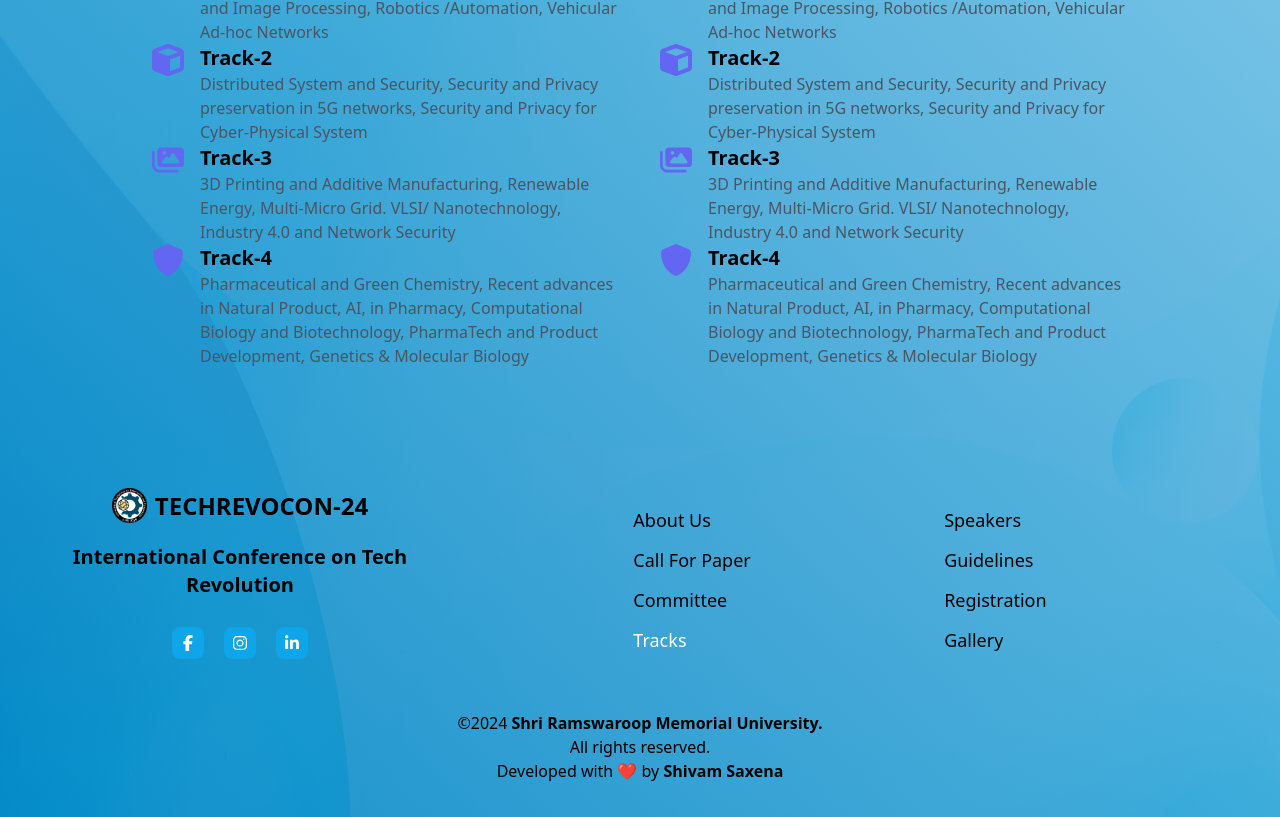
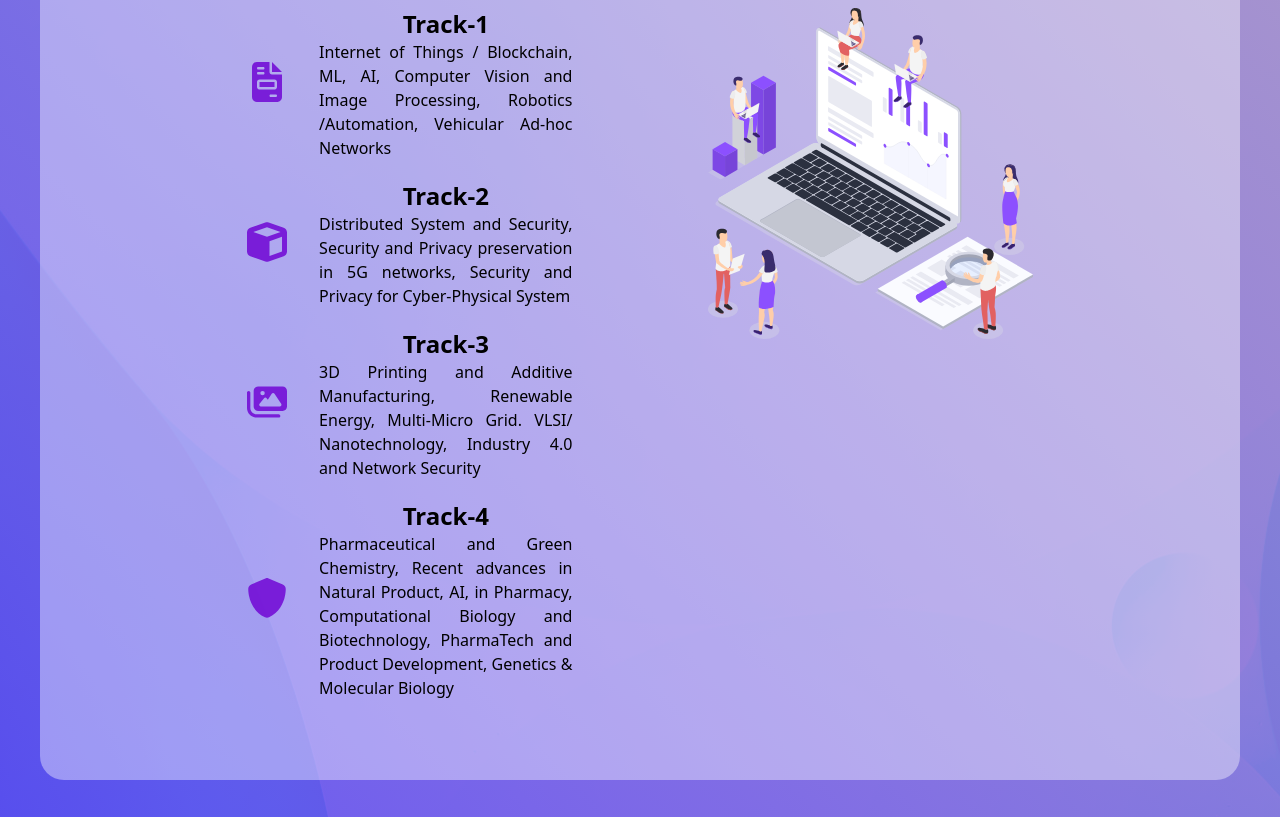
Before and after one commit to shiv-am-saxena/TechRevoCon, a Next.js app: page /tracks in a window 1280 px wide. Shown: the part 420-1237 px from the top of the page. Built offline with nearby package versions, Linux system fonts and the light colour scheme.

Commit message:
Home About Tracks Guidelines page completed

```diff
--- a/src/app/globals.css
+++ b/src/app/globals.css
@@ -3,5 +3,5 @@
 @tailwind utilities;
 
 body{
-    background:linear-gradient(45deg, #0485c8e6 0%, #80c7ece6 100%),  url('../../public/hero-bg.jpg') center center;
+    background:linear-gradient(45deg, #563afae6 0%, #ae95c6e6 100%),  url('../../public/hero-bg.jpg') center center;
 }
--- a/src/app/guidelines/page.tsx
+++ b/src/app/guidelines/page.tsx
@@ -1,7 +1,14 @@
 export default function page() {
 	return (
-		<div className="h-screen w-full">
-			Guidelines Page
+		<div className="h-full flex flex-col gap-10 w-full p-10 items-center justify-center">
+			<div className="w-full flex flex-col items-center justify-center text-white">
+				<h1 className="text-center w-full text-6xl font-semibold">Guidelines</h1>
+				<br />
+				<p className="text-center lg:w-1/2 w-full px-5">Guiding you towards excellence with clarity, integrity, and respect our principles for a successful and supportive community.</p>
+			</div>
+			<div className="flex flex-col lg:flex-row items-start justify-evenly px-28 py-20 gap-10 rounded-3xl bg-white/40">
+
+			</div>
 		</div>
 	);
 }
--- a/src/app/tracks/page.tsx
+++ b/src/app/tracks/page.tsx
@@ -1,7 +1,7 @@
 import Track from "@/components/Track";
 import { faFileInvoice, faCube, faImages, faShield } from "@fortawesome/free-solid-svg-icons";
 import Image from "next/image";
-
+import TrackBg from '@/../public/tracks.svg';
 const tracks = [
 	{
 		icon: faFileInvoice,
@@ -27,25 +27,23 @@ const tracks = [
 ];
 export default function page() {
 	return (
-		<div className="h-full flex flex-col gap-10 w-full p-10">
-			<div className="w-full flex flex-col items-center justify-center">
+		<div className="h-full flex flex-col gap-10 w-full p-10 items-center justify-center">
+			<div className="w-full flex flex-col items-center justify-center text-white">
 				<h1 className="text-center w-full text-6xl font-semibold">Tracks</h1>
 				<br />
-				<p>
+				<p className="text-center md:w-1/2 w-full px-10">
 					We continue in the Four-track format with keynote speakers being selected from both the community, and prominent researchers of related fields and influential managers in
 					companies.
 				</p>
 			</div>
-			<div className="flex flex-col lg:flex-row px-28 py-10 gap-10 ">
-				<div className="lg:w-1/2 w-full ">
+			<div className="flex flex-col lg:flex-row items-start justify-evenly lg:px-28 text-center px-10 py-20 gap-10 rounded-3xl bg-white/40">
+				<div className="lg:w-1/3 w-full gap-5 flex flex-col items-center order-2 lg:order-1">
 					{tracks.map((e, index) => {
 						return <Track icon={e.icon} key={index} title={e.title} content={e.content} />;
 					})}
 				</div>
-				<div className="lg:w-1/2 w-full ">
-					{tracks.map((e, index) => {
-						return <Track icon={e.icon} key={index} title={e.title} content={e.content} />;
-					})}
+				<div className="lg:w-1/3 w-full order-1 lg:order-2 ">
+					<Image src={TrackBg} alt="" height={500} width={500} />
 				</div>
 
 			</div>
--- a/src/components/Footer.tsx
+++ b/src/components/Footer.tsx
@@ -9,7 +9,7 @@ import { usePathname } from "next/navigation";
 export default function Footer() {
 	const pathname = usePathname();
 	return (
-		<div className="w-full p-10 flex flex-wrap md:flex-row">
+		<div className="w-full text-white p-10 flex flex-wrap md:flex-row">
 			<div className="w-full lg:w-1/3 flex-shrink-0 text-center flex flex-col gap-5 order-1">
 				<div className="flex-shrink-0 w-full flex flex-row flex-nowrap items-center justify-center gap-2 uppercase font-bold">
 					<Image src={logo} height={35} width={35} alt="Tech Revolution Conference" layout="fixed" />
@@ -18,32 +18,32 @@ export default function Footer() {
 				<p className="text-xl font-semibold">International Conference on Tech Revolution </p>
 				<div className="flex flex-row-reverse items-center justify-center gap-5 p-2">
 					<a href="https://www.linkedin.com" aria-label="LinkedIn" target="_blank">
-						<FontAwesomeIcon icon={faLinkedinIn} className="h-4 w-4 text-white duration-500 bg-sky-500 p-2 hover:text-slate-700 rounded-lg"/>
+						<FontAwesomeIcon icon={faLinkedinIn} className="h-4 w-4 text-white duration-500 bg-[#740fd6e6] p-2 hover:bg-transparent hover:border-white border border-[#740fd6e6] rounded-lg"/>
 					</a>
 					<a href="https://www.instagram.com" aria-label="Instagram" target="_blank">
-						<FontAwesomeIcon icon={faInstagram} className="h-4 w-4 text-white duration-500 bg-sky-500 p-2 hover:text-slate-700 rounded-lg"/>
+						<FontAwesomeIcon icon={faInstagram} className="h-4 w-4 text-white duration-500 bg-[#740fd6e6] p-2 hover:bg-transparent hover:border-white border border-[#740fd6e6] rounded-lg"/>
 					</a>
 					<a href="https://www.facebook.com" aria-label="LinkedIn" target="_blank">
-						<FontAwesomeIcon icon={faFacebookF} className="h-4 w-4 text-white duration-500 bg-sky-500 p-2 hover:text-slate-700 rounded-lg"/>
+						<FontAwesomeIcon icon={faFacebookF} className="h-4 w-4 text-white duration-500 bg-[#740fd6e6] p-2 hover:bg-transparent hover:border-white border border-[#740fd6e6] rounded-lg"/>
 					</a>
 				</div>
 			</div>
 			<div className="w-full lg:w-2/3 text-lg flex flex-row flex-wrap flex-shrink-0 order-2 items-center justify-evenly">
 				<div className="flex flex-col gap-3">
-					<Link href="/about" className={`flex-shrink-0 font-medium capitalize ${pathname == '/about' ? 'text-white' : 'text-black'} hover:text-white duration-500`}>About Us</Link>
-					<Link href="/call-for-paper" className={`flex-shrink-0 font-medium capitalize ${pathname == '/call-for-paper' ? 'text-white' : 'text-black'} hover:text-white duration-500`}>Call For Paper</Link>
-					<Link href="/committee" className={`flex-shrink-0 font-medium capitalize ${pathname == '/committee' ? 'text-white' : 'text-black'} hover:text-white duration-500`}>Committee</Link>
-					<Link href="/tracks" className={`flex-shrink-0 font-medium capitalize ${pathname == '/tracks' ? 'text-white' : 'text-black'} hover:text-white duration-500`}>Tracks</Link>
+					<Link href="/about" className={`flex-shrink-0 font-medium capitalize ${pathname == '/about' ? 'text-black' : 'text-white'} hover:text-black duration-500`}>About Us</Link>
+					<Link href="/call-for-paper" className={`flex-shrink-0 font-medium capitalize ${pathname == '/call-for-paper' ? 'text-black' : 'text-white'} hover:text-black duration-500`}>Call For Paper</Link>
+					<Link href="/committee" className={`flex-shrink-0 font-medium capitalize ${pathname == '/committee' ? 'text-black' : 'text-white'} hover:text-black duration-500`}>Committee</Link>
+					<Link href="/tracks" className={`flex-shrink-0 font-medium capitalize ${pathname == '/tracks' ? 'text-black' : 'text-white'} hover:text-black duration-500`}>Tracks</Link>
 				</div>
 				<div className="flex flex-col gap-3">
-					<Link href="/speakers" className={`flex-shrink-0 font-medium capitalize ${pathname == '/speakers' ? 'text-white' : 'text-black'} hover:text-white duration-500`}>Speakers</Link>
-					<Link href="/guidelines" className={`flex-shrink-0 font-medium capitalize ${pathname == '/guidelines' ? 'text-white' : 'text-black'} hover:text-white duration-500`}>Guidelines</Link>
-					<Link href="/registration" className={`flex-shrink-0 font-medium capitalize ${pathname == '/registration' ? 'text-white' : 'text-black'} hover:text-white duration-500`}>Registration</Link>
-					<Link href="/gallery" className={`flex-shrink-0 font-medium capitalize ${pathname == '/gallery' ? 'text-white' : 'text-black'} hover:text-white duration-500`}>Gallery</Link>
+					<Link href="/speakers" className={`flex-shrink-0 font-medium capitalize ${pathname == '/speakers' ? 'text-black' : 'text-white'} hover:text-black duration-500`}>Speakers</Link>
+					<Link href="/guidelines" className={`flex-shrink-0 font-medium capitalize ${pathname == '/guidelines' ? 'text-black' : 'text-white'} hover:text-black duration-500`}>Guidelines</Link>
+					<Link href="/registration" className={`flex-shrink-0 font-medium capitalize ${pathname == '/registration' ? 'text-black' : 'text-white'} hover:text-black duration-500`}>Registration</Link>
+					<Link href="/gallery" className={`flex-shrink-0 font-medium capitalize ${pathname == '/gallery' ? 'text-black' : 'text-white'} hover:text-black duration-500`}>Gallery</Link>
 				</div>
 			</div>
 			<div className="w-full order-3 flex flex-col mt-10 items-center justify-center flex-shrink-0">
-				<p className="text-center">©2024 <a href="https://srmu.ac.in/" target="_blank" className="font-semibold">Shri Ramswaroop Memorial University.</a><br/> All rights reserved.</p>
+				<p className="text-center">©2024 <a href="https://srmu.ac.in/" target="_blank" className="font-semibold">Shri Ramswaroop Memorial University.</a> All rights reserved.</p>
 				<p>Developed with ❤️ by <a href="https://shiv-am-saxena.vercel.app/" target="_blank" className="font-bold">Shivam Saxena</a></p>
 			</div>
 		</div>
--- a/src/components/Navbar.tsx
+++ b/src/components/Navbar.tsx
@@ -32,8 +32,8 @@ export default function Navbar() {
 						key={index}
 						href={elem.slug}
 						className={`${index === 9 ? "border-2 rounded-[50px] px-4 py-2 hover:border-white duration-500" : ""} ${
-							pathname === elem.slug ? "text-white border-white" : "text-black border-black"
-						} font-semibold hover:text-white text-lg  flex-shrink-0 duration-500`}>
+							pathname === elem.slug ? "text-black border-black" : "text-white border-white"
+						} font-semibold hover:text-black text-lg  flex-shrink-0 duration-500`}>
 						{elem.name}
 					</Link>
 				))}
--- a/src/components/Track.tsx
+++ b/src/components/Track.tsx
@@ -4,13 +4,13 @@ import React from "react";
 
 export default function Track({icon, title, content} : {icon:IconProp, title:string, content:string}) {
 	return (
-		<div className="flex items-start space-x-4">
-			<div className="text-indigo-500">
-				<FontAwesomeIcon className="w-8 h-8" icon={icon} />
+		<div className="flex items-center flex-col lg:flex-row lg:space-x-8">
+			<div className="text-[#740fd6e6]">
+				<FontAwesomeIcon className="w-10 h-10" icon={icon}/>
 			</div>
 			<div>
-				<h3 className="text-xl font-semibold">{title}</h3>
-				<p className="text-gray-600">{content}</p>
+				<h3 className="text-2xl font-bold">{title}</h3>
+				<p className="text-black text-justify font-medium">{content}</p>
 			</div>
 		</div>
 	);
```
Also changed, not shown: src/app/about/page.tsx (+13 -8 lines), src/app/page.tsx (+10 -10 lines), public/tracks.png, public/tracks.svg.
